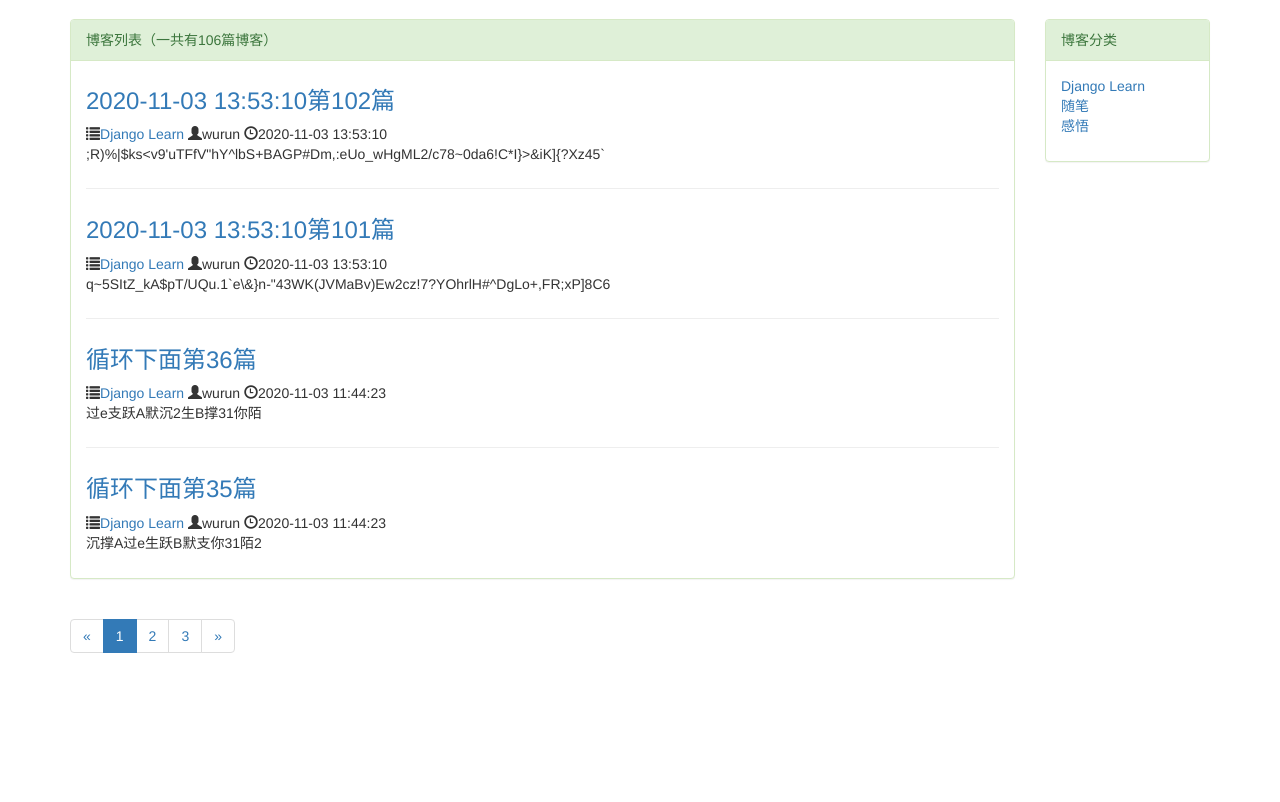
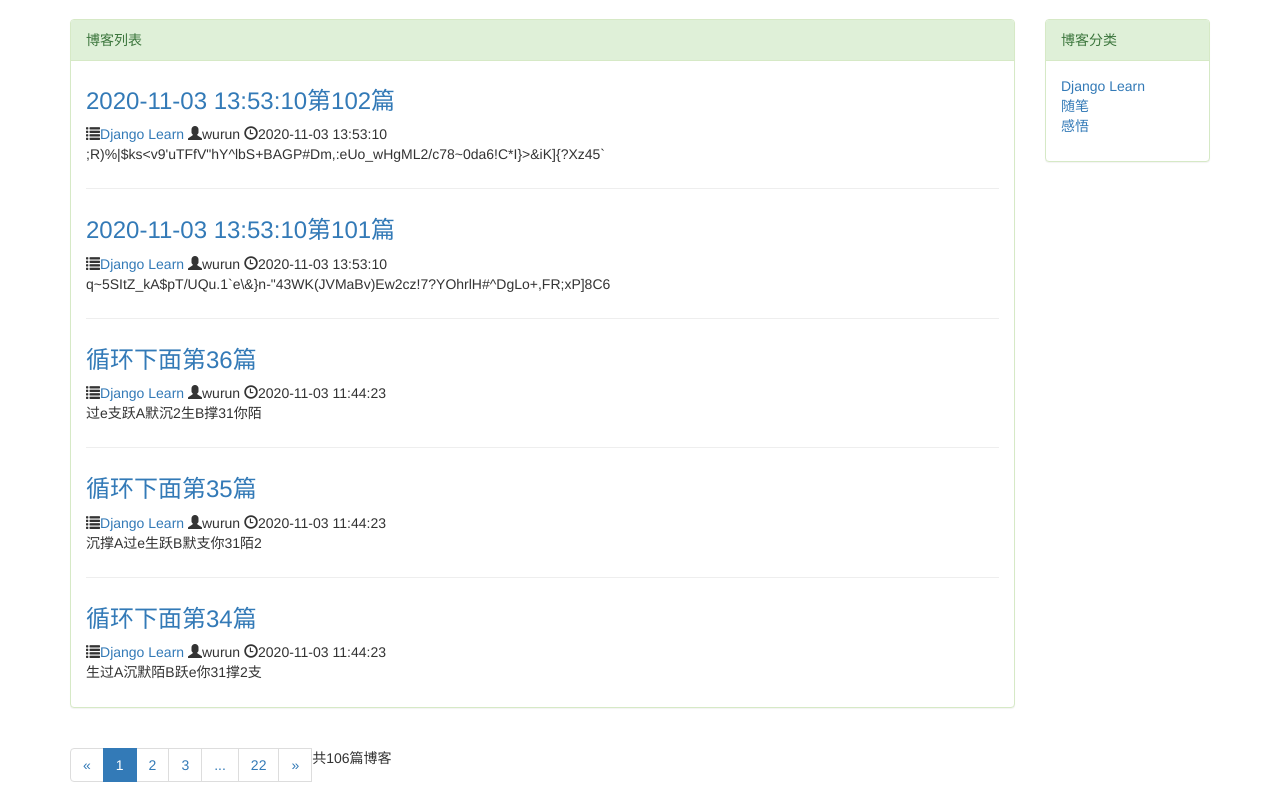
Before and after one commit to Pluto-wr/DjangoLearn, a Django app: page /blog/ in a window 1280 px wide. Shown: the part 51-853 px from the top of the page. Before the commit the page ends 704 px from the top, so only its background shows below. Run offline with Django 3.2, Linux system fonts and the light colour scheme; data comes from the database, SQL or seed files in the repository; some libraries are stand-ins or nearby versions.

Commit message:
完成博客分页功能

```diff
--- a/mysite/blog/templates/blog/blog_list.html
+++ b/mysite/blog/templates/blog/blog_list.html
@@ -17,7 +17,7 @@
             <div class="col-xs-12 col-sm-8 col-md-9 col-lg-10">
                 <div class="panel panel-success">
                     <!--块标签未引用的话默认输出博客列表 这里paginator是指通过当前的页面找到分页器获取到所有数量-->
-                    <div class="panel-heading">{% block blog_list_title %}博客列表（一共有{{ page_of_blogs.paginator.count }}篇博客）{% endblock %}</div>
+                    <div class="panel-heading">{% block blog_list_title %}博客列表{% endblock %}</div>
                     <div class="panel-body">
                            {% for blog in blogs %}
                                 <div class="blog">
@@ -52,16 +52,22 @@
                                 <span aria-hidden="true">&laquo;</span>
                             {% endif %}
                         </li>
+
                         {# 循环获取具体页码 通过当前所在页面paginator.page_range得到具体的迭代器页码 #}
                         {% for page_num in page_range %}
                             {# 跳转的页面拿到循环的page_num #}
-<!--                            <li><a href="?page={{ page_num }}">{{ page_num }}</a></li>-->
                             {% if page_num == page_of_blogs.number %}
                                 <li class="active"><span>{{ page_num }}</span></li>
                             {% else %}
-                                <li><a href="?page={{ page_num }}">{{ page_num }}</a></li>
+                                {# 判断是否是...如果是则不能点击 #}
+                                {%if page_num == '...'%}
+                                    <li><span>{{ page_num }}</span></li>
+                                {% else %}
+                                    <li><a href="?page={{ page_num }}">{{ page_num }}</a></li>
+                                {% endif %}
                             {% endif %}
                         {% endfor %}
+
                         {# 下一页 #}
                         <li>
                             {# 根据paginator的has_has_next属性判断传进来的标签是否有下一页，有的话返回True #}
@@ -73,7 +79,7 @@
                             {% else %}
                                 <span aria-hidden="true">&raquo;</span>
                             {% endif %}
-                        </li>
+                        </li><span>共{{ page_of_blogs.paginator.count }}篇博客</span>
                     </ul>
                 </div>
             </div>
--- a/mysite/blog/templates/blog/blogs_with_type.html
+++ b/mysite/blog/templates/blog/blogs_with_type.html
@@ -5,4 +5,4 @@
 
 
 {# 页面内容 获取的是blog_list.html中的页面内容部分#}
-{% block blog_list_title %}分类：{{ blog_type.type_name }}（一共有{{ blogs|length }}篇博客）{% endblock %}
+{% block blog_list_title %}分类：{{ blog_type.type_name }}{% endblock %}
--- a/mysite/blog/views.py
+++ b/mysite/blog/views.py
@@ -1,6 +1,7 @@
 from django.shortcuts import render, render_to_response, get_object_or_404
 from django.core.paginator import Paginator  # Django自带的分页器
 from .models import Blog, BlogType
+from mysite import settings
 
 # Create your views here.
 
@@ -8,12 +9,25 @@ from .models import Blog, BlogType
 # 博客列表视图
 def blog_list(request):
     blogs_all_list = Blog.objects.all()  # 获取全部的博客列表
-    paginator = Paginator(blogs_all_list, 4)  # 以每页10条内容进行分类
+    paginator = Paginator(blogs_all_list, settings.NUMBER_OF_BLOGS_PAGES)  # 以每页10条内容进行分类
     # 获取GET请求的内容
-    page_num = request.GET.get('page', 1)  # get获取页面参数，如果字典中没有已存在的page，默认返回1
+    page_num = request.GET.get("page", 1)  # get获取页面参数，如果字典中没有已存在的page，默认返回1
     page_of_blogs = paginator.get_page(page_num)  # 判断如果得到的页码不是int或无效默认返回第1页 返回的是Page对象
     current_page_num = page_of_blogs.number  # 根据Page对象的number属性得到具体的当前页码的value
+    # 获取当前页码前后2页的页码范围
     page_range = [page for page in range(current_page_num-2, current_page_num+3) if page > 0 and page <= paginator.num_pages]
+
+    # 分页中加上省略号标记
+    if page_range[0] - 1 >= 2:
+        page_range.insert(0, "...")
+    if paginator.num_pages - page_range[-1] >= 2:
+        page_range.append("...")
+    # 判断显示第1页与最后一页
+    if page_range[0] != 1:
+        page_range.insert(0, 1)
+    if page_range[-1] != paginator.num_pages:
+        page_range.append(paginator.num_pages)
+
     context = {}
     # 获取Blog, BlogType的所有字段内容, 返回字典,
     context.update(blogs=page_of_blogs.object_list,
@@ -34,5 +48,32 @@ def blog_detail(request, blog_pk):
 def blogs_with_type(request, blog_type_pk):
     context = {}
     blog_type = get_object_or_404(BlogType, pk=blog_type_pk)
-    context.update(blogs=Blog.objects.filter(blog_type=blog_type), blog_type=blog_type, blog_types=BlogType.objects.all())
+    blogs_all_list = Blog.objects.filter(blog_type=blog_type)  # 获取根据类型筛选出的博客列表
+    paginator = Paginator(blogs_all_list, settings.NUMBER_OF_BLOGS_PAGES)  # 以每页10条内容进行分类
+    # 获取GET请求的内容
+    page_num = request.GET.get('page', 1)  # get获取页面参数，如果字典中没有已存在的page，默认返回1
+    page_of_blogs = paginator.get_page(page_num)  # 判断如果得到的页码不是int或无效默认返回第1页 返回的是Page对象
+    current_page_num = page_of_blogs.number  # 根据Page对象的number属性得到具体的当前页码的value
+    # 获取当前页码前后2页的页码范围
+    page_range = [page for page in range(current_page_num - 2, current_page_num + 3) if page > 0 and page <= paginator.num_pages]
+
+    # 分页中加上省略号标记
+    if page_range[0] - 1 >= 2:
+        page_range.insert(0, "...")
+    if paginator.num_pages - page_range[-1] >= 2:
+        page_range.append('...')
+    # 判断显示第1页与最后一页
+    if page_range[0] != 1:
+        page_range.insert(0, 1)
+    if page_range[-1] != paginator.num_pages:
+        page_range.append(paginator.num_pages)
+
+    # context = {}
+    # 获取Blog, BlogType的所有字段内容, 返回字典,
+    context.update(blog_type=blog_type,
+                   blogs=page_of_blogs.object_list,
+                   page_of_blogs=page_of_blogs,
+                   page_range=page_range,
+                   blog_types=BlogType.objects.all())
+
     return render_to_response('blog/blogs_with_type.html', context)
--- a/mysite/mysite/settings.py
+++ b/mysite/mysite/settings.py
@@ -126,6 +126,9 @@ STATICFILES_DIRS = [
     os.path.join(BASE_DIR, 'static'),
 ]
 
+# 自定义参数
+# 页面分页数
+NUMBER_OF_BLOGS_PAGES = 5
 
 # # 设置日志
 # LOGGING = {
@@ -154,7 +157,7 @@ STATICFILES_DIRS = [
 #         'file': {  # 向文件中输出日志，日志会以文件的方式保存到项目目录下的 logs 文件夹下面；
 #             'level': 'INFO',
 #             'class': 'logging.handlers.RotatingFileHandler',
-#             'filename': os.path.join(BASE_DIR, 'logs/blog.log'),  # 日志文件的位置
+#             'filename': os.path.join(BASE_DIR, ''),  # 日志文件的位置
 #             'maxBytes': 300 * 1024 * 1024,
 #             'backupCount': 10,
 #             'formatter': 'verbose',
```
